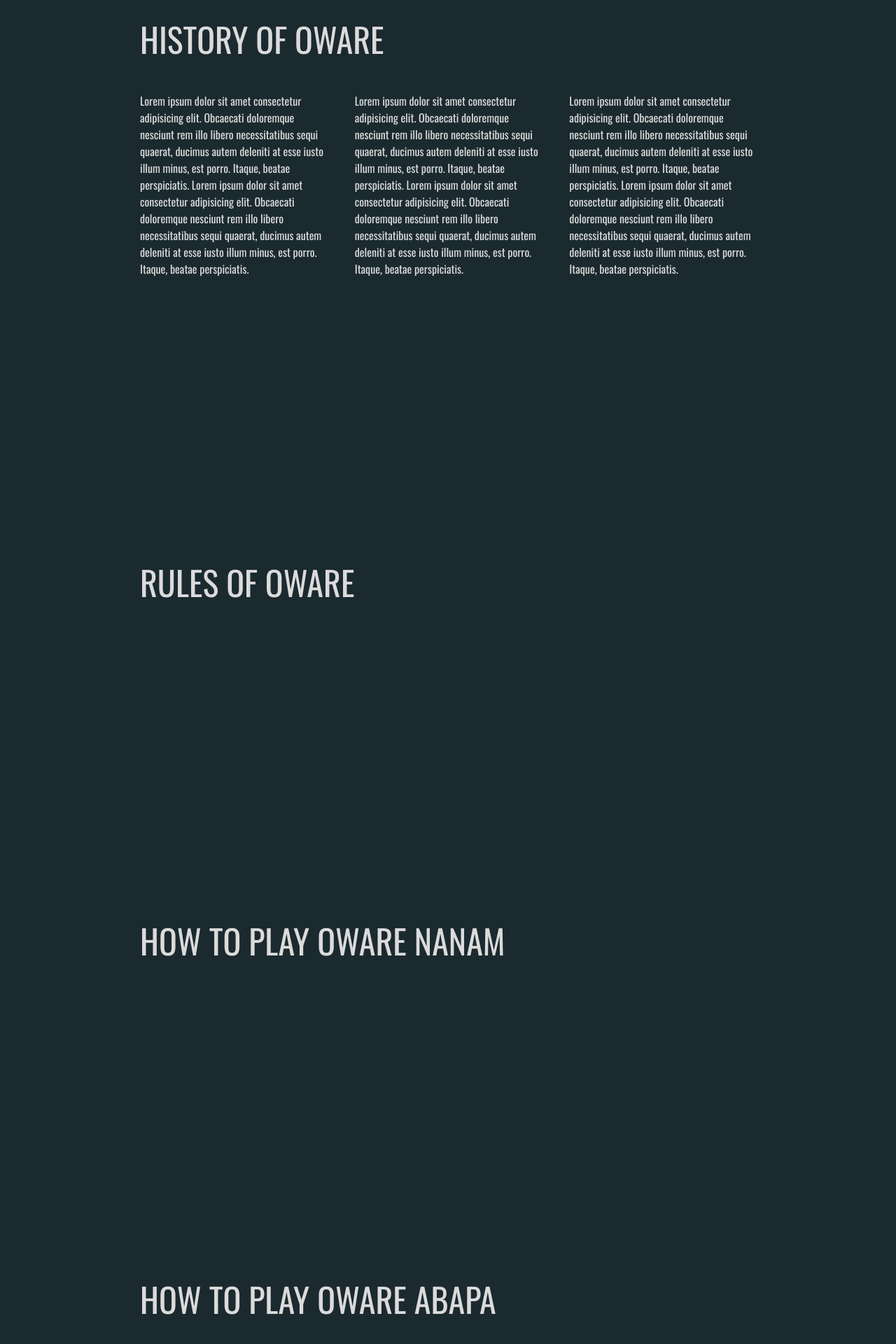
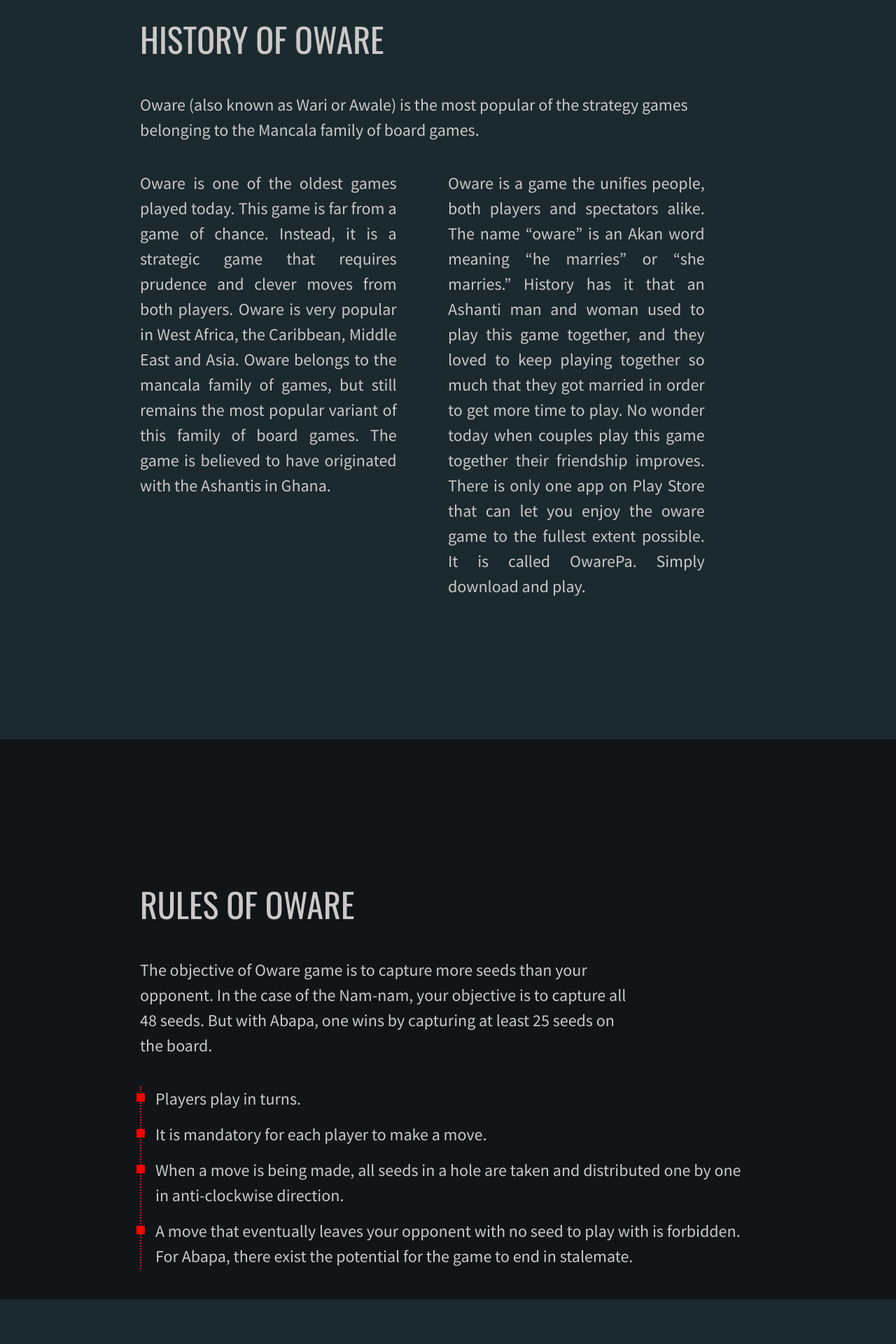
Before and after one commit to ebenKB/owarepa, a Next.js app: page /about in a window 1280 px wide. Shown: the part 580-2500 px from the top of the page at 70% size. Built offline with nearby package versions, Linux system fonts and the light colour scheme.

Commit message:
improve about image change default font colour

```diff
--- a/components/Header.js
+++ b/components/Header.js
@@ -22,7 +22,10 @@ const Header = ({ handleAction, setBodyPosition }) => {
   return (
     <div className={`flex ${HeaderStyles.app_header} ${yPos > 50 ? HeaderStyles.app_header__opaque : HeaderStyles.app_header__transparent}`}>
       <div className="flex-1 text-2xl">
-        <img src="/logo.png" alt="" className={`${HeaderStyles.app_logo } w-12`} />
+        <span className="inline-flex items-center m-auto">
+          <img src="/logo.png" alt="" className={`${HeaderStyles.app_logo } w-12`} />
+          <span className="ml-2 text-3xl">owarepa</span>
+        </span>
       </div>
       <div className="flex-1 text-right">
           <button onClick={handleHamBurgerClick} className="w-8" >
--- a/pages/about.js
+++ b/pages/about.js
@@ -17,30 +17,34 @@ const About = () => {
             <h1 className="text-5xl mb-10" data-scroll>
               HISTORY OF OWARE
             </h1>
-            <div className="flex">
+            <p className="mb-10 text-2xl content_text">
+              Oware (also known as Wari or Awale) is the most popular of the strategy
+              games belonging to the Mancala family of board games.
+            </p>
+            <div className="flex content_text">
               <div className="flex-1 mr-10">
-                Lorem ipsum dolor sit amet consectetur adipisicing elit.
-                Obcaecati doloremque nesciunt rem illo libero necessitatibus sequi quaerat,
-                ducimus autem deleniti at esse iusto illum minus, est porro. Itaque, beatae perspiciatis.
-                Lorem ipsum dolor sit amet consectetur adipisicing elit.
-                Obcaecati doloremque nesciunt rem illo libero necessitatibus sequi quaerat,
-                ducimus autem deleniti at esse iusto illum minus, est porro. Itaque, beatae perspiciatis.
+                  <div className="w-11/12 text-2xl text-justify">
+                    Oware is one of the oldest games played today.
+                    This game is far from a game of chance. Instead,
+                    it is a strategic game that requires prudence and clever moves
+                    from both players. Oware is very popular in West Africa,
+                    the Caribbean, Middle East and Asia. Oware belongs to the mancala family of games,
+                    but still remains the most popular variant of this family of board games.
+                    The game is believed to have originated with the Ashantis in Ghana.
+                  </div>
               </div>
               <div className="flex-1 mr-10">
-                Lorem ipsum dolor sit amet consectetur adipisicing elit.
-                Obcaecati doloremque nesciunt rem illo libero necessitatibus sequi quaerat,
-                ducimus autem deleniti at esse iusto illum minus, est porro. Itaque, beatae perspiciatis.
-                Lorem ipsum dolor sit amet consectetur adipisicing elit.
-                Obcaecati doloremque nesciunt rem illo libero necessitatibus sequi quaerat,
-                ducimus autem deleniti at esse iusto illum minus, est porro. Itaque, beatae perspiciatis.
-              </div>
-              <div className="flex-1">
-                Lorem ipsum dolor sit amet consectetur adipisicing elit.
-                Obcaecati doloremque nesciunt rem illo libero necessitatibus sequi quaerat,
-                ducimus autem deleniti at esse iusto illum minus, est porro. Itaque, beatae perspiciatis.
-                Lorem ipsum dolor sit amet consectetur adipisicing elit.
-                Obcaecati doloremque nesciunt rem illo libero necessitatibus sequi quaerat,
-                ducimus autem deleniti at esse iusto illum minus, est porro. Itaque, beatae perspiciatis.
+                <div className="w-11/12 text-2xl text-justify">
+                  Oware is a game the unifies people,
+                  both players and spectators alike. The name “oware” is an
+                  Akan word meaning “he marries” or “she marries.”
+                  History has it that an Ashanti man and woman used to play this game together,
+                  and they loved to keep playing together so much that they got married in
+                  order to get more time to play. No wonder today when couples play this game
+                  together their friendship improves. There is only one app on Play Store that
+                  can let you enjoy the oware game to the fullest extent possible.
+                  It is called OwarePa. Simply download and play.
+                </div>
               </div>
             </div>
           </section>
@@ -48,16 +52,84 @@ const About = () => {
             <h1 className="text-5xl mb-10" data-scroll>
               RULES OF OWARE
             </h1>
+            <div className="content_text text-2xl">
+              <p className="text-2xl w-4/5 pb-10">
+                The objective of Oware game is to capture more seeds than your opponent.
+                In the case of the Nam-nam, your objective is to capture all 48 seeds.
+                But with Abapa, one wins by capturing at least 25 seeds on the board.
+              </p>
+              <div className={styles.game_rules}>
+                <ul>
+                  <li>Players play in turns.</li>
+                  <li>It is mandatory for each player to make a move.</li>
+                  <li>
+                    When a move is being made, all seeds in a hole are taken and distributed one by one in anti-clockwise direction.
+                  </li>
+                  <li>
+                    A move that eventually leaves your opponent with no seed to play with is forbidden.
+                    <p>For Abapa, there exist the potential for the game to end in stalemate.</p>
+                  </li>
+                </ul>
+              </div>
+            </div>
           </section>
           <section className={styles.namnamContent}>
             <h1 className="text-5xl mb-10" data-scroll>
               HOW TO PLAY OWARE NANAM
             </h1>
+            <div className="flex text-justify content_text text-2xl">
+              <div className="flex-1">
+                <p className="pb-10">
+                  With the Nam-nam rule, seeds in one house are picked and distributed counter-clockwise.
+                  When the distribution ends in a non-empty house,
+                  the distribution resumes starting from that ending house.
+                  A player’s turn ends when the distribution ends in an empty house.
+                  Each player earns a score when a house in the player's territory sums up to four seeds,
+                  in which case the seeds are pick out from the board.
+                  The only exception is when the distribution ends in a house and the resulting seeds become 4,
+                  in that case the player who distributed the seeds earns them.
+                </p>
+                <p className="pb-10">
+                  It is not allowed to deprive your opponent of seeds.
+                  Thus, when your opponent has no seeds, you are required to make a move that
+                  will distribute some to your opponent. When there remains only eight seeds on the board,
+                  the player who captures four seeds out of the eight takes the remaining four too.
+                </p>
+                <p className="pb-10">
+                  A round of play ends when all seeds on the board are captured.
+                  With the next round of play, each player fills the houses on his side using
+                  the seeds earned at the end of the previous round, starting from the right-most house.
+                  The player with more seeds acquires extra house(s) previously belonging to the opponent.
+                </p>
+                <h3>The game ends when after a round of play, one player earns all 48 seeds.</h3>
+              </div>
+              <div className="flex-1 ml-20 w-full">
+                <img src="/namnam.png" alt="" className="rounded-image"/>
+              </div>
+            </div>
           </section>
           <section className={styles.abapaContent}>
             <h1 className="text-5xl mb-10" data-scroll>
               HOW TO PLAY OWARE ABAPA
             </h1>
+            <div className="flex flex-wrap-reverse text-justify content_text text-2xl">
+              <div className="flex-none md:flex-1 lg:flex-1 xl:flex-1">
+                <p className="pb-10">
+                  One plays by picking all seeds in any one of the houses in the player's
+                  territory and distributing them one by one in an anti-clockwise direction.
+                  When the last seed being distributed ends in an opponent’s
+                  house and that house results in 2 or 3 seeds, the player earns a
+                  score by picking those seeds. All previous consecutive house(s) of 2 or 3
+                  seeds in the opponent’s territory are also collected up. However,
+                  a score is not allowed if collecting the seeds will leave the opponent
+                  with no single seed in his territory to play with.
+                </p>
+                <h3 className="">A game is won when a player earns 25 or more seeds.</h3>
+              </div>
+              <div className="flex-none md:flex-1 lg:flex-1 xl:flex-1 ml-20 w-full">
+                <img src="/namnam.png" alt="" className="rounded-image"/>
+              </div>
+            </div>
           </section>
           <DownloadSection />
         <Footer />
--- a/styles/Main.module.css
+++ b/styles/Main.module.css
@@ -7,7 +7,7 @@
 .main {
   position: relative;
   z-index: 1;
-  color: white;
+  color: var(--off-white);
   height: 100vh;
 }
 
--- a/styles/about.module.css
+++ b/styles/about.module.css
@@ -23,9 +23,10 @@
 }
 
 .rulesContent {
-  background: var(--dark);
+  background: var(--black);
   color: var(--off-white);
   padding: 200px;
+  height: 100vh;
 }
 
 .namnamContent {
@@ -40,3 +41,28 @@
   padding: 200px;
   color: var(--off-white);
 }
+
+.game_rules ul{
+  border-left: 2px dotted var(--red);
+  padding-left: 20px;
+}
+
+.game_rules ul li {
+  padding-bottom: 15px;
+  position: relative;
+}
+
+.game_rules ul li:last-child {
+  padding-bottom: 0;
+}
+
+.game_rules ul li::before {
+  content: "";
+  display: block;
+  position: absolute;
+  width: 12px;
+  height: 12px;
+  background: red;
+  left: -27px;
+  top: 10px;
+}
--- a/styles/globals.css
+++ b/styles/globals.css
@@ -1,7 +1,7 @@
 
 :root {
   --black : #111517;
-  --off-white: #dbdbdb;
+  --off-white: #ccc8c8;
   --dark : #1b2a2f;
   --teal: #00fff6;
   --red: #ef0d33;
@@ -47,9 +47,11 @@ a.active {
 [data-scroll] {
   transition: opacity 1s;
 }
+
 [data-scroll="in"] {
   opacity: 1;
 }
+
 [data-scroll="out"] {
   opacity: 0;
 }
@@ -58,6 +60,15 @@ a.active {
   text-transform: capitalize;
 }
 
+.content_text {
+  font-family: 'Source Sans Pro', sans-serif;
+}
+
+.rounded-image {
+  border: 1px solid wheat;
+  padding: 5px;
+  border-radius: 5px;
+}
 
 @media only screen and (max-width: 600px) {
   body {
```
Also changed, not shown: public/board2.png, public/namnam.png (added).
